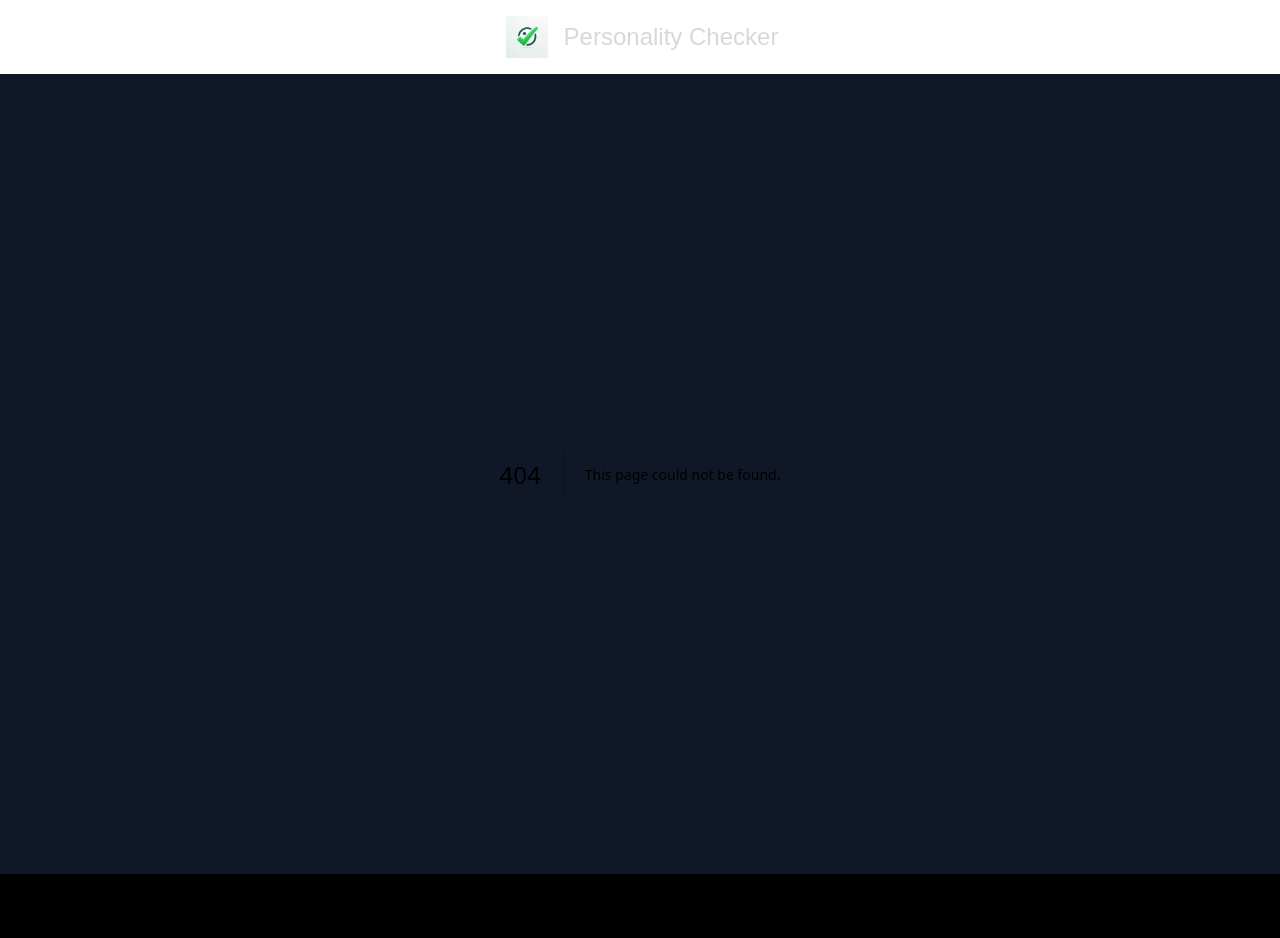
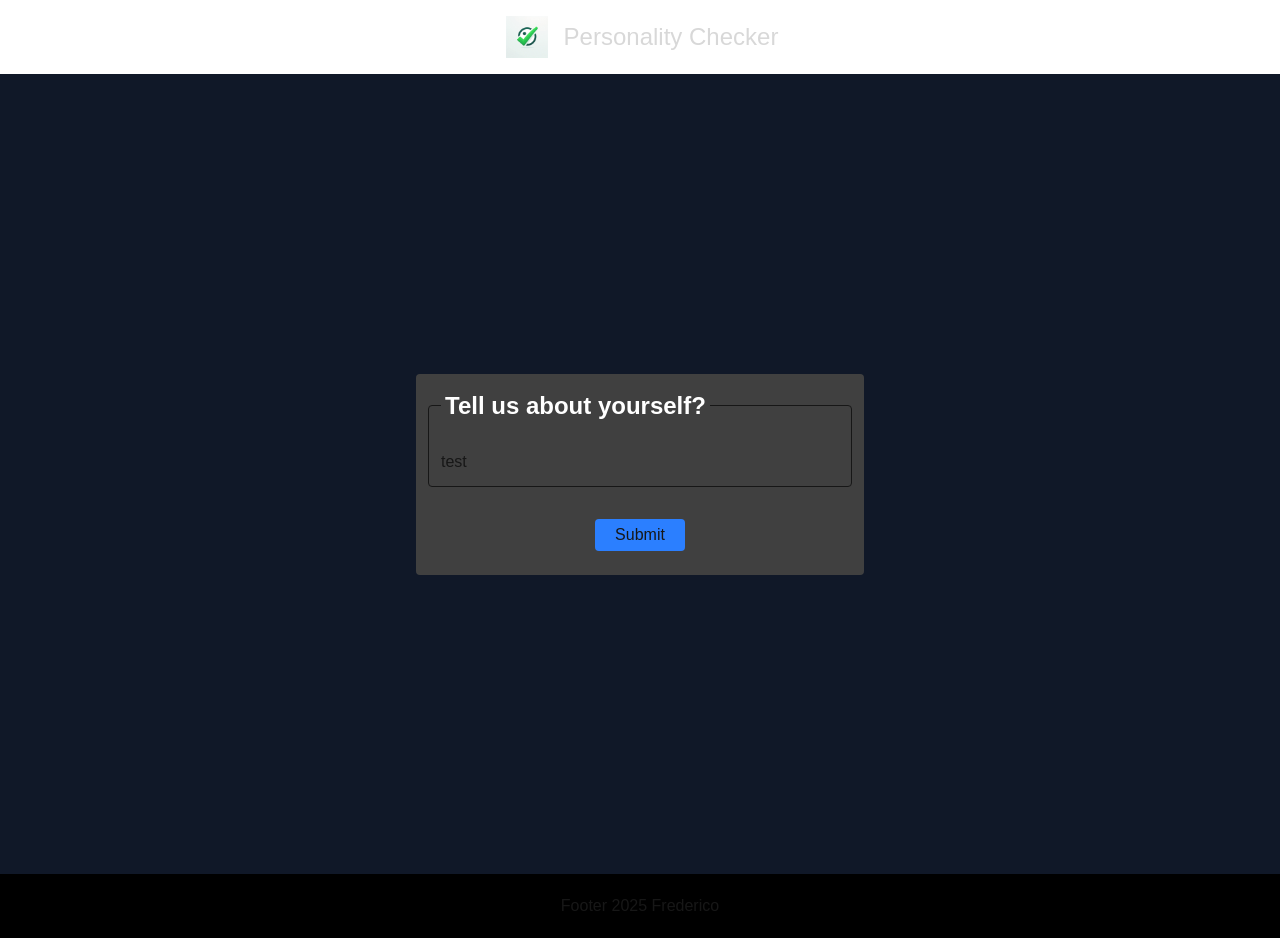
Before and after one commit to FredH2O/basic-ts-form, a Next.js app: page /Page4 in a window 1280 px wide. Before the commit this address had no page. Built offline with nearby package versions, Linux system fonts and the light colour scheme.

Commit message:
feat: new component, new folder for questions added

```diff
--- /dev/null
+++ b/app/Page4/page.tsx
@@ -0,0 +1,12 @@
+import FormSection from "../../components/FormSection";
+import EatWhereQuestion from "../../components/Questions_4/EatWhereQuestion";
+
+const Page4 = () => {
+  return (
+    <FormSection>
+      <EatWhereQuestion />
+    </FormSection>
+  );
+};
+
+export default Page4;
--- a/components/FormSection.tsx
+++ b/components/FormSection.tsx
@@ -3,7 +3,7 @@ import { FormEvent, ReactNode } from "react";
 import SuspenseResult from "./SuspenseResult";
 
 type FormSectionProp = {
-  onSubmit: (e: FormEvent<HTMLFormElement>) => void;
+  onSubmit?: (e: FormEvent<HTMLFormElement>) => void;
   children: ReactNode;
   next?: string;
   previous?: string;
--- /dev/null
+++ b/components/Questions_4/EatWhereQuestion.tsx
@@ -0,0 +1,7 @@
+import FormSection from "../FormSection";
+
+const EatWhereQuestion = () => {
+  return <div>test</div>;
+};
+
+export default EatWhereQuestion;
--- /dev/null
+++ b/components/YesOrNo.tsx
@@ -0,0 +1,25 @@
+import { FormEvent } from "react";
+
+type Props = {
+  question: string;
+  value: string;
+  onClick: (e: FormEvent<HTMLButtonElement>) => void;
+};
+
+const YesOrNo = ({ question, value, onClick }: Props) => {
+  return (
+    <div>
+      <p>{question}</p>
+      <div>
+        <button value={value} onClick={onClick} className="">
+          Yes
+        </button>
+        <button value={value} onClick={onClick} className="">
+          No
+        </button>
+      </div>
+    </div>
+  );
+};
+
+export default YesOrNo;
```
